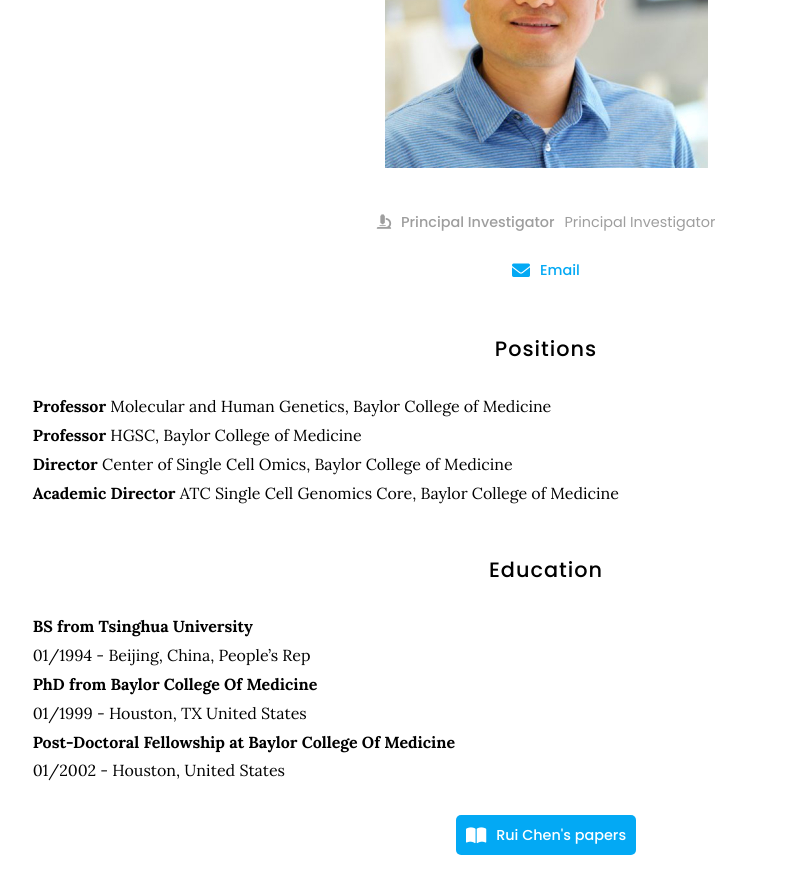
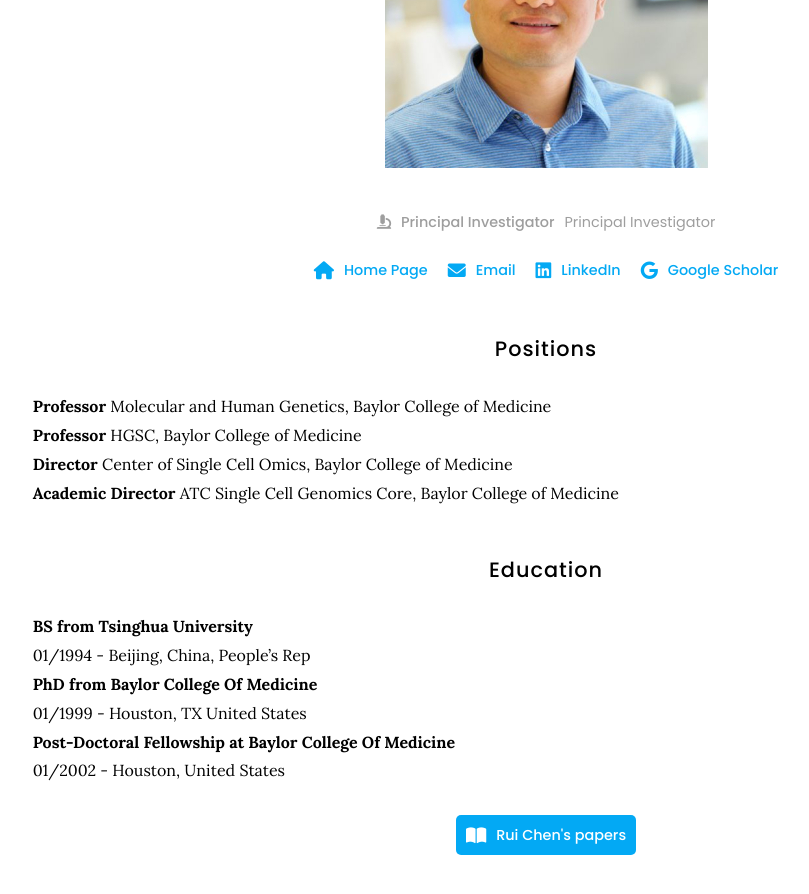
Before and after one commit to wmeng1018/Chen-lab-website, a Jekyll site: the page built from _members/rui-chen.md, in a window 1280 px wide and 900 px high, scrolled down 413 px. Shown: the top 894 px of the window, without its empty margins (94-903 px from the left). Built offline with Jekyll 4.4.1, drawn with Linux system fonts in a browser that asks for light colours; some of the changed lines change nothing that is shown.

Commit message:
Update rui-chen.md

```diff
--- a/_members/rui-chen.md
+++ b/_members/rui-chen.md
@@ -8,7 +8,11 @@ aliases:
   - R. Chen
   - R Chen
 links:
+  home-page: https://www.researchgate.net/profile/Rui-Chen-43
   email: ruichen@bcm.edu
+  linkedin: rui-chen-40661638
+  google-scholar: F_4HNPAAAAAJ
+
 ---
 
 ## Positions
```
